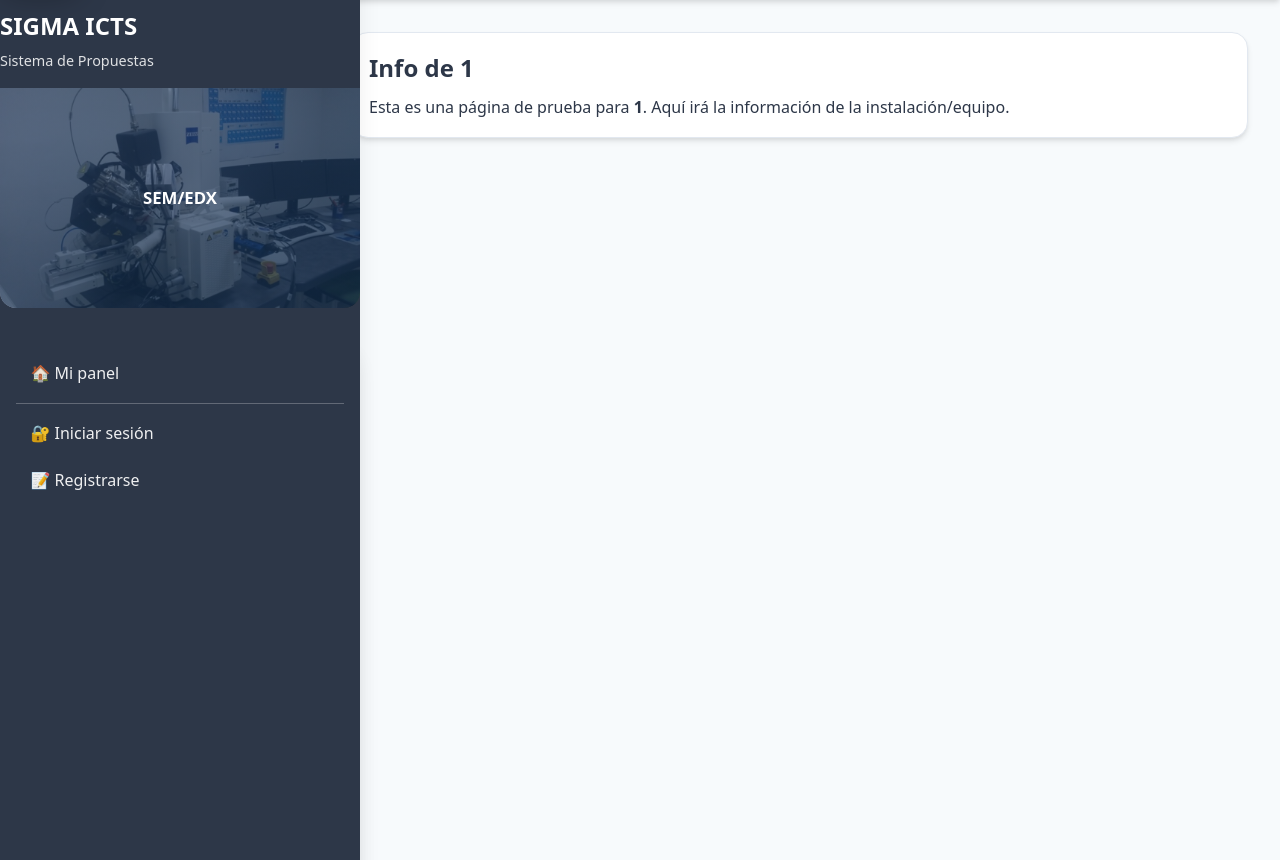
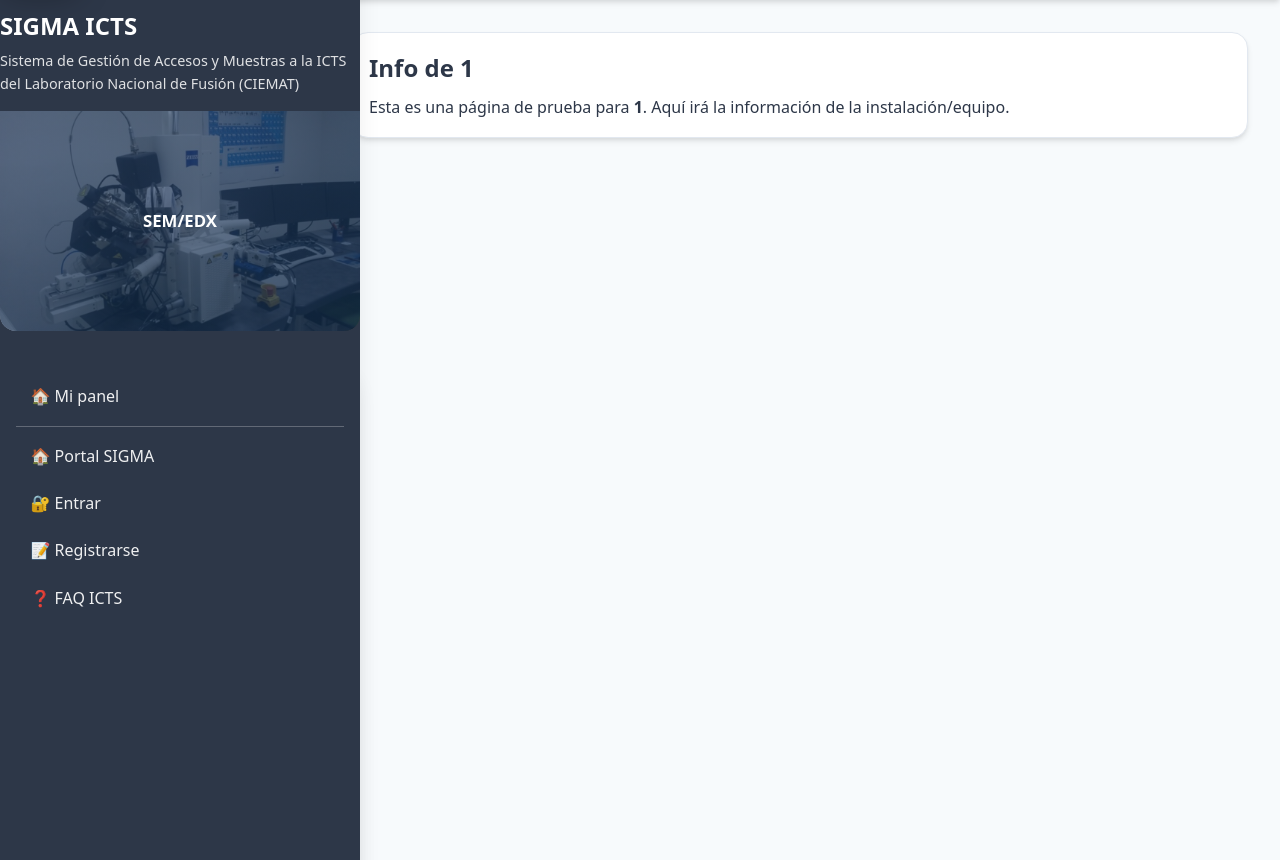
Before and after one commit to DoctorWallace/Ultiima_version_app_ciemat, a Django app: page /icts/facilities/1/ in a window 1280 px wide. Shown: the part 93-953 px from the top of the page. Run offline with Django 5.2, Linux system fonts and the light colour scheme; some libraries are stand-ins or nearby versions.

Commit message:
Sidebars pre-login: unificar menú (Portal SIGMA, Entrar, Registrarse, FAQ) en ICTS y DTF; títulos y branding más ligeros; centrar cabecera en ICTS; DTF topbar actions incluido

```diff
--- a/icts/templates/icts/_sidebar.html
+++ b/icts/templates/icts/_sidebar.html
@@ -44,10 +44,12 @@
       <li class="menu-sep"></li>
       <li><a href="{% url 'accounts:logout' %}">🚪 Salir</a></li>
     {% else %}
-      <!-- Usuario anónimo: SOLO accesos básicos -->
+      <!-- Usuario anónimo: accesos comunes -->
       <li class="menu-sep"></li>
-      <li><a href="{% url 'accounts:login_icts' %}">🔐 Iniciar sesión</a></li>
+      <li><a href="{% url 'portal:home' %}">🏠 Portal SIGMA</a></li>
+      <li><a href="{% url 'accounts:login_icts' %}">🔐 Entrar</a></li>
       <li><a href="{% url 'icts:register' %}">📝 Registrarse</a></li>
+      <li><a href="{% url 'portal:faq' %}">❓ FAQ ICTS</a></li>
     {% endif %}
   </ul>
 </nav>
--- a/templates/base_icts.html
+++ b/templates/base_icts.html
@@ -26,13 +26,13 @@
       .sidebar{width:360px; background:var(--bg-sidebar); position:fixed; height:100vh; overflow:hidden; z-index:1000; box-shadow:var(--shadow-lg)}
       .main{flex:1; margin-left:360px; display:flex; flex-direction:column; min-height:100vh}
       .logo{width:80px;height:80px;border-radius:16px;border:3px solid rgba(255,255,255,.2);object-fit:cover;box-shadow:0 8px 32px rgba(0,0,0,.3)}
-      .brand-title{color:#fff;font-size:1.5rem;font-weight:800;margin:.75rem 0 .25rem}
+      .brand-title{color:#fff;font-size:1.5rem;font-weight:700;margin:.75rem 0 .25rem}
       .brand-sub{color:rgba(255,255,255,.85);font-size:.9rem;font-weight:500}
       .banner{height:220px;position:relative;overflow:hidden;background:var(--gradient-primary);border-radius:0 0 1rem 1rem;margin:1rem 0}
       .slide{position:absolute;inset:0;opacity:0;transition:opacity 1s ease-in-out;background-size:cover;background-position:center}
       .slide.active{opacity:1}
       .overlay{position:absolute;inset:0;background:linear-gradient(135deg,rgba(26,54,93,.6),rgba(15,42,74,.75));display:flex;align-items:center;justify-content:center;color:#fff;padding:1rem;text-align:center}
-      .banner-text{font-size:1.05rem;font-weight:800}
+      .banner-text{font-size:1.05rem;font-weight:700}
       .nav{padding:.5rem 0;overflow-y:auto;height:calc(100vh - 220px - 160px)}
 
       .main{flex:1;margin-left:320px;display:flex;flex-direction:column;min-height:100vh}
@@ -91,7 +91,7 @@
         <div class="sidebar-header">
           <img class="logo" src="{{ MEDIA_URL }}Logos/logo_sigma.png" alt="SIGMA ICTS">
           <div class="brand-title">SIGMA ICTS</div>
-          <div class="brand-sub">Sistema de Propuestas</div>
+          <div class="brand-sub">Sistema de Gestión de Accesos y Muestras a la ICTS del Laboratorio Nacional de Fusión (CIEMAT)</div>
         </div>
 
         <div class="banner" id="ictsBanner">
```
Also changed, not shown: templates/base_dtf.html (+19 -14 lines), db.sqlite3, mec/migrations/0001_initial.py (added).
